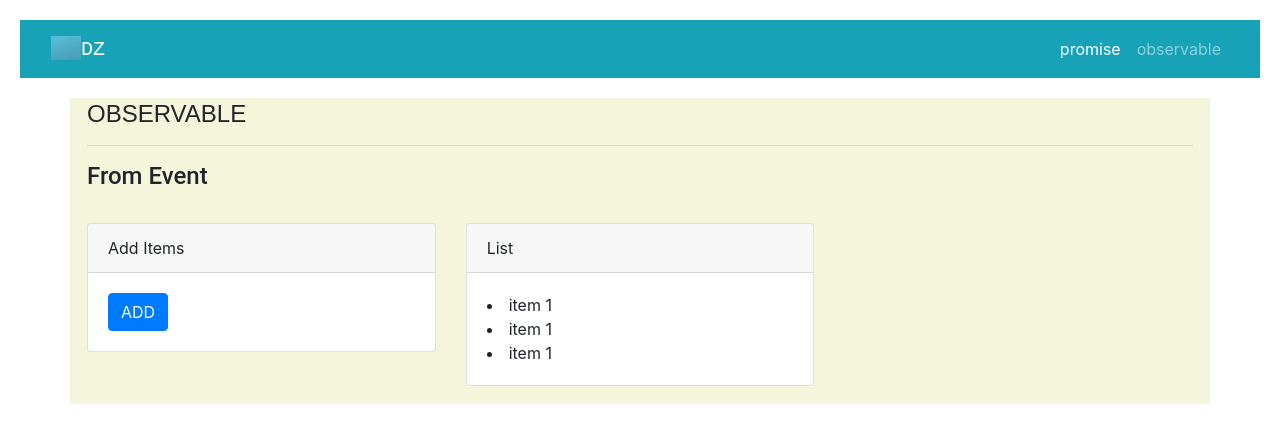
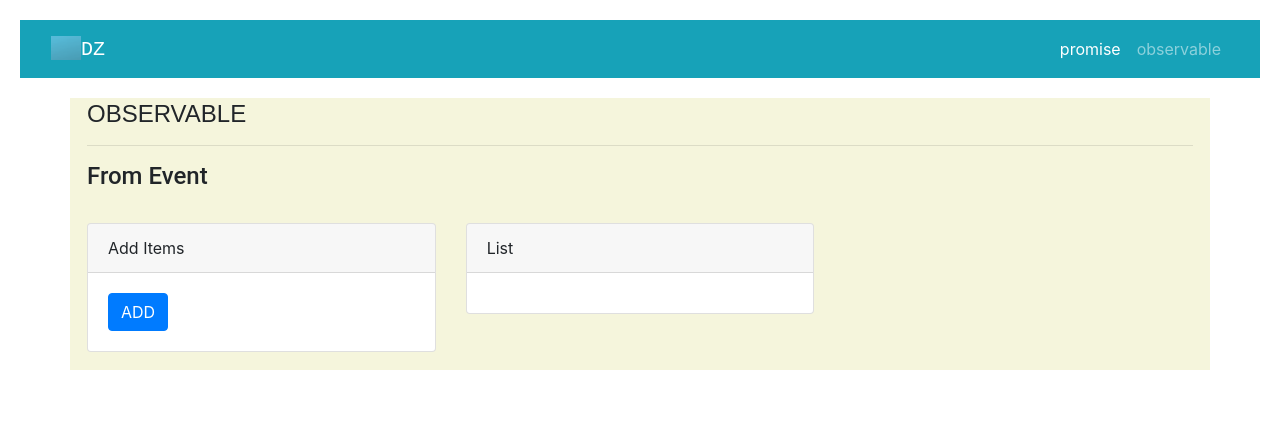
Before and after one commit to DeepakZunzunkar/RxjsDemo, an Angular app: page /observable/fromEvent in a window 1280 px wide. Shown: the top 442 px of the page. Built offline with nearby package versions, Linux system fonts and the light colour scheme.

Commit message:
rxJs fromEvent basice example

```diff
--- /dev/null
+++ b/src/app/app.services/utility.service.ts
@@ -0,0 +1,16 @@
+import { Injectable } from '@angular/core';
+
+@Injectable({
+  providedIn: 'root'
+})
+export class UtilityService {
+
+  constructor() { }
+
+  appendElementToListElement(value, containerID){
+    let el = document.createElement('li');
+    el.innerText = value;
+    document.getElementById(containerID).appendChild(el);
+  }
+
+}
--- a/src/app/obervable/from-event/from-event.component.html
+++ b/src/app/obervable/from-event/from-event.component.html
@@ -6,9 +6,13 @@
             <div class="card">
                 <div class="card-header">Add Items</div>
                 <div class="card-body">
-                    <button class="btn btn-primary">
+                    <button #addBtn class="btn btn-primary">
                         ADD
                     </button>
+                    <!-- <hr>
+                    <button  class="btn btn-primary">
+                        ADD
+                    </button> -->
                 </div>
 
             </div>
@@ -17,10 +21,8 @@
             <div class="card">
                 <div class="card-header">List</div>
                 <div class="card-body">
-                   <div class="ul">
-                       <li> item 1</li>
-                       <li> item 1</li>
-                       <li> item 1</li>
+                   <div id="elContainer1" class="ul">
+
                    </div>
                 </div>
             </div>
--- a/src/app/obervable/from-event/from-event.component.ts
+++ b/src/app/obervable/from-event/from-event.component.ts
@@ -1,15 +1,42 @@
-import { Component, OnInit } from '@angular/core';
+import { Component, OnInit, ElementRef, ViewChild, AfterViewInit } from '@angular/core';
+import { fromEvent } from 'rxjs';
+import { UtilityService } from 'src/app/app.services/utility.service';
 
 @Component({
   selector: 'app-from-event',
   templateUrl: './from-event.component.html',
   styleUrls: ['./from-event.component.css']
 })
-export class FromEventComponent implements OnInit {
+export class FromEventComponent implements OnInit, AfterViewInit {
 
-  constructor() { }
+  @ViewChild('addBtn')
+  addBtn: ElementRef;
+
+  constructor(private _utility:UtilityService) { }
 
   ngOnInit(): void {
+
+    //whenever we are using rootchild element then we have to use nativeElement property to access that element value
+    //here we are accessing DOM element i.e this.addBtn.nativeElement
+    //but ngOninit execute before DOM rendering completion so we will get error if we use here ,
+    //we have to use this in  ngAfterViewinit life cycle hooks
+    //ngAfterViewinit execute when complete page is render and this button element will be available on page then only we can access button element.
+
+    /* fromEvent(this.addBtn.nativeElement,'click').subscribe(res=>{
+
+    }); */
+
+  }
+  ngAfterViewInit(): void {
+
+    let count = 1;
+    fromEvent(this.addBtn.nativeElement,'click').subscribe(res=>{
+        // console.log(res);
+        let countVal = "item "+count++;
+        // console.log(countVal);
+        this._utility.appendElementToListElement(countVal,'elContainer1');
+    });
+
   }
 
 }
```
Also changed, not shown: 1 other file (tests, documents, lock files or other folders).
